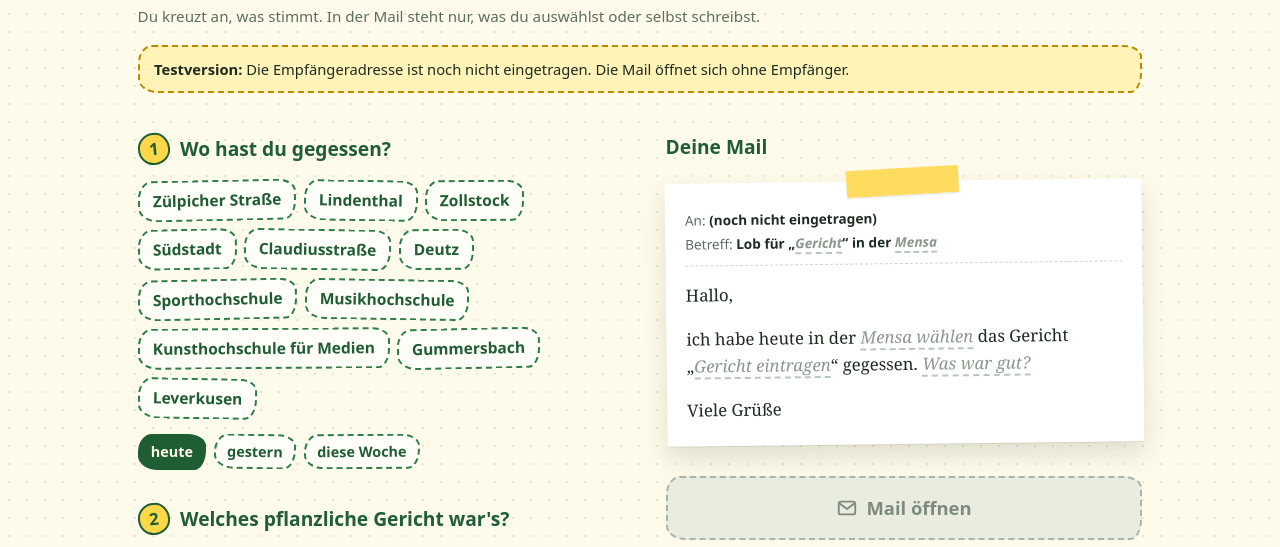
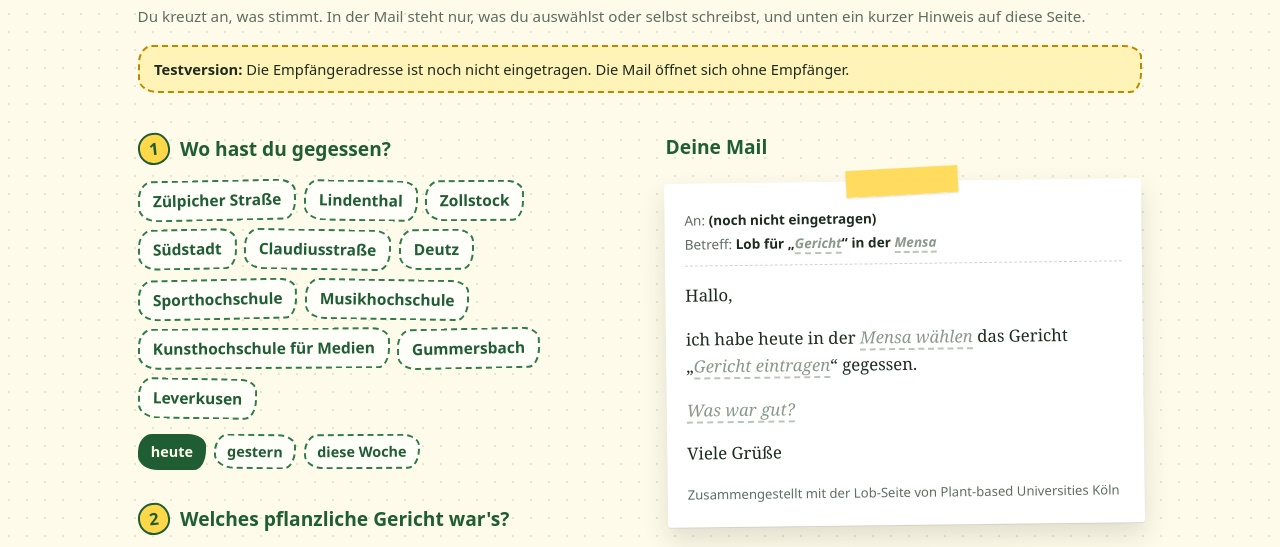
Before and after one commit to fburgerdev/website-mensa-mail, a website: page public/index.html in a window 1280 px wide. Shown: the part 193-740 px from the top of the page. Drawn offline with Linux system fonts and the light colour scheme; no server answers.

Commit message:
Mail in Absätze gegliedert, Hinweis auf die PBU-Lob-Seite unter jeder Mail
Co-Authored-By: Claude Opus 5.5 <noreply@anthropic.com>

```diff
--- a/public/index.html
+++ b/public/index.html
@@ -190,6 +190,7 @@
   .mail p { margin: 0 0 1em; overflow-wrap: anywhere; }
   .mail p:last-child { margin-bottom: 0; }
   .mail .own { white-space: pre-wrap; }
+  .mail .sig { font-family: system-ui, -apple-system, "Segoe UI", Roboto, sans-serif; font-size: .82rem; color: var(--muted); }
   .gap { color: #8a988c; border-bottom: 2px dashed #b9c6ba; font-style: italic; }
   .flash { animation: marker 1.4s ease-out; border-radius: 3px; }
   @keyframes marker { from { background: var(--yellow); } to { background: transparent; } }
@@ -252,7 +253,7 @@
     </span>
     <h1>Hat's geschmeckt? <span class="mark">Sag's der Küche.</span></h1>
     <p class="lead">Wer in der Mensa zufrieden war, schreibt fast nie. Hier baust du in einer Minute eine kurze Mail an die Küche des Kölner Studierendenwerks: für ein pflanzliches Gericht, das dir geschmeckt hat.</p>
-    <p class="rule-note">Du kreuzt an, was stimmt. In der Mail steht nur, was du auswählst oder selbst schreibst.</p>
+    <p class="rule-note">Du kreuzt an, was stimmt. In der Mail steht nur, was du auswählst oder selbst schreibst, und unten ein kurzer Hinweis auf diese Seite.</p>
     <p class="banner" id="testBanner" hidden><strong>Testversion:</strong> Die Empfängeradresse ist noch nicht eingetragen. Die Mail öffnet sich ohne Empfänger.</p>
   </header>
 
@@ -411,6 +412,9 @@ function praiseSentences(pickedIds) {
   });
   return out;
 }
+// Steht unter jeder Mail, damit klar ist, woher sie kommt.
+const SIGNATURE = "Zusammengestellt mit der Lob-Seite von Plant-based Universities Köln";
+
 const ABOUT = [
   { id: "fleisch", text: "Übrigens: Ich esse sonst Fleisch." }
 ];
@@ -459,14 +463,17 @@ function buildMail(state) {
     " das Gericht „" + (dish || "…") + "“ gegessen.";
   const subject = "Lob für „" + (dish || "…") + "“ in der " + (mensa ? mensa.name : "…");
 
-  const first = [intro].concat(sentences.map(s => s.text)).join(" ");
-  const parts = ["Hallo,", first];
+  // Absätze: Anlass, Lob, Angabe über die Person, eigene Worte, Gruß, Hinweis auf die Seite.
+  const parts = ["Hallo,", intro];
+  if (praise.length) parts.push(praise.map(s => s.text).join(" "));
+  if (about.length) parts.push(about.map(s => s.text).join(" "));
   if (own) parts.push(own);
   parts.push("Viele Grüße" + (name ? "\n" + name : ""));
+  parts.push(SIGNATURE);
 
   return {
     ok: missing.length === 0,
-    missing, mensa, when, dish, own, name, sentences, intro, subject,
+    missing, mensa, when, dish, own, name, praise, about, sentences, intro, subject,
     body: parts.join("\n\n")
   };
 }
@@ -576,21 +583,28 @@ function joinMissing(list) {
 
     body.append(para("Hallo,"));
 
-    const first = para(
+    body.append(para(
       "ich habe " + mail.when.text + " in der ",
       mail.mensa ? mail.mensa.name : span("Mensa wählen", "gap"),
       " das Gericht „",
       mail.dish ? mail.dish : span("Gericht eintragen", "gap"),
       "“ gegessen."
-    );
+    ));
+
     const nowShown = new Set();
-    mail.sentences.forEach(s => {
-      nowShown.add(s.id);
-      first.append(" ", span(s.text, shown.has(s.id) ? "" : "flash"));
-    });
-    if (!mail.sentences.length && !mail.own) first.append(" ", span("Was war gut?", "gap"));
+    function sentencePara(list) {
+      const p = para();
+      list.forEach((s, i) => {
+        nowShown.add(s.id);
+        if (i) p.append(" ");
+        p.append(span(s.text, shown.has(s.id) ? "" : "flash"));
+      });
+      return p;
+    }
+    if (mail.praise.length) body.append(sentencePara(mail.praise));
+    else if (!mail.own) body.append(para(span("Was war gut?", "gap")));
+    if (mail.about.length) body.append(sentencePara(mail.about));
     shown = nowShown;
-    body.append(first);
 
     if (mail.own) {
       const p = para(mail.own);
@@ -601,6 +615,9 @@ function joinMissing(list) {
     const bye = para("Viele Grüße");
     if (mail.name) { bye.append(document.createElement("br"), mail.name); }
     body.append(bye);
+    const sig = para(SIGNATURE);
+    sig.className = "sig";
+    body.append(sig);
 
     const btn = $("openMail");
     btn.setAttribute("aria-disabled", mail.ok ? "false" : "true");
```
Also changed, not shown: tests/mail.test.js (+11 -8 lines).
